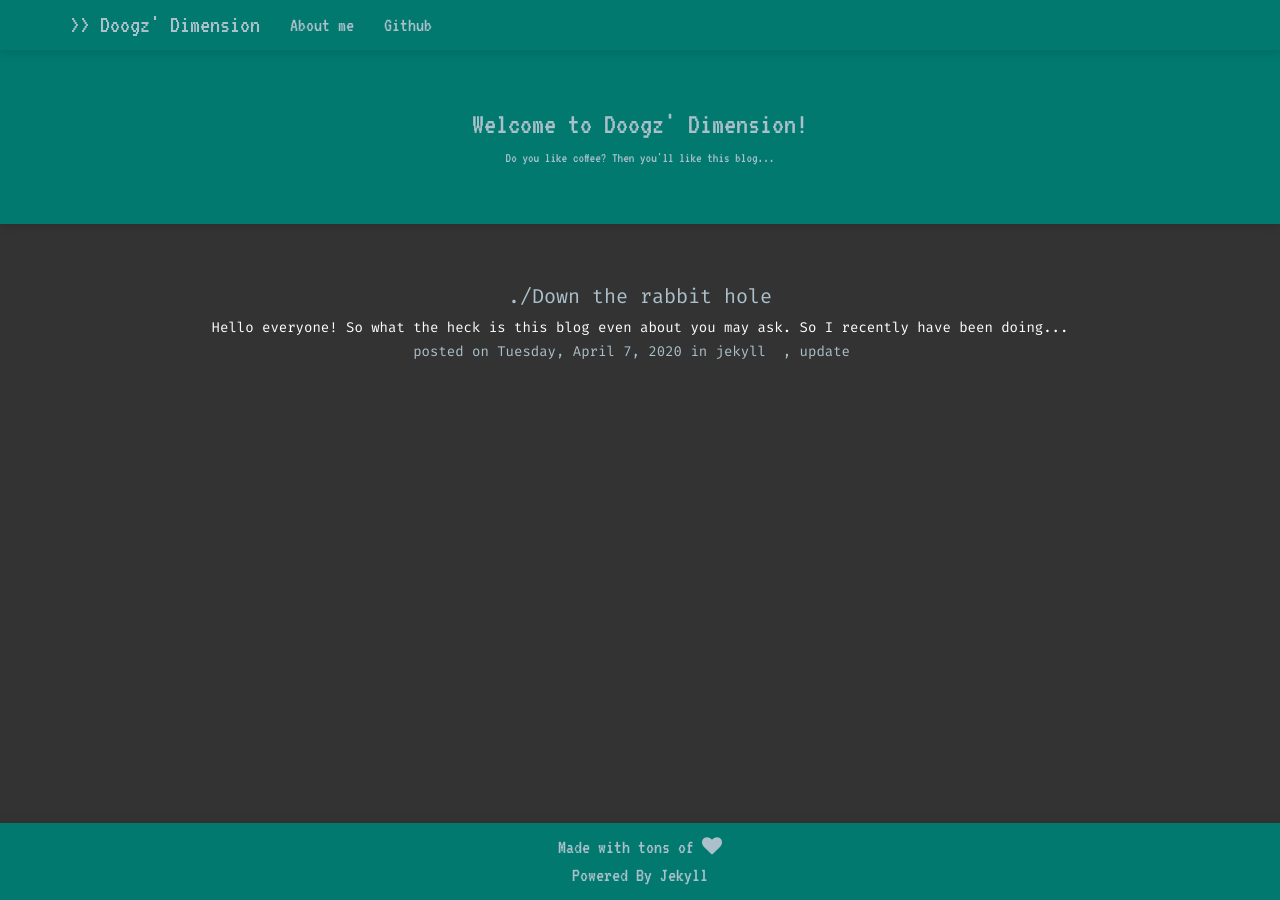
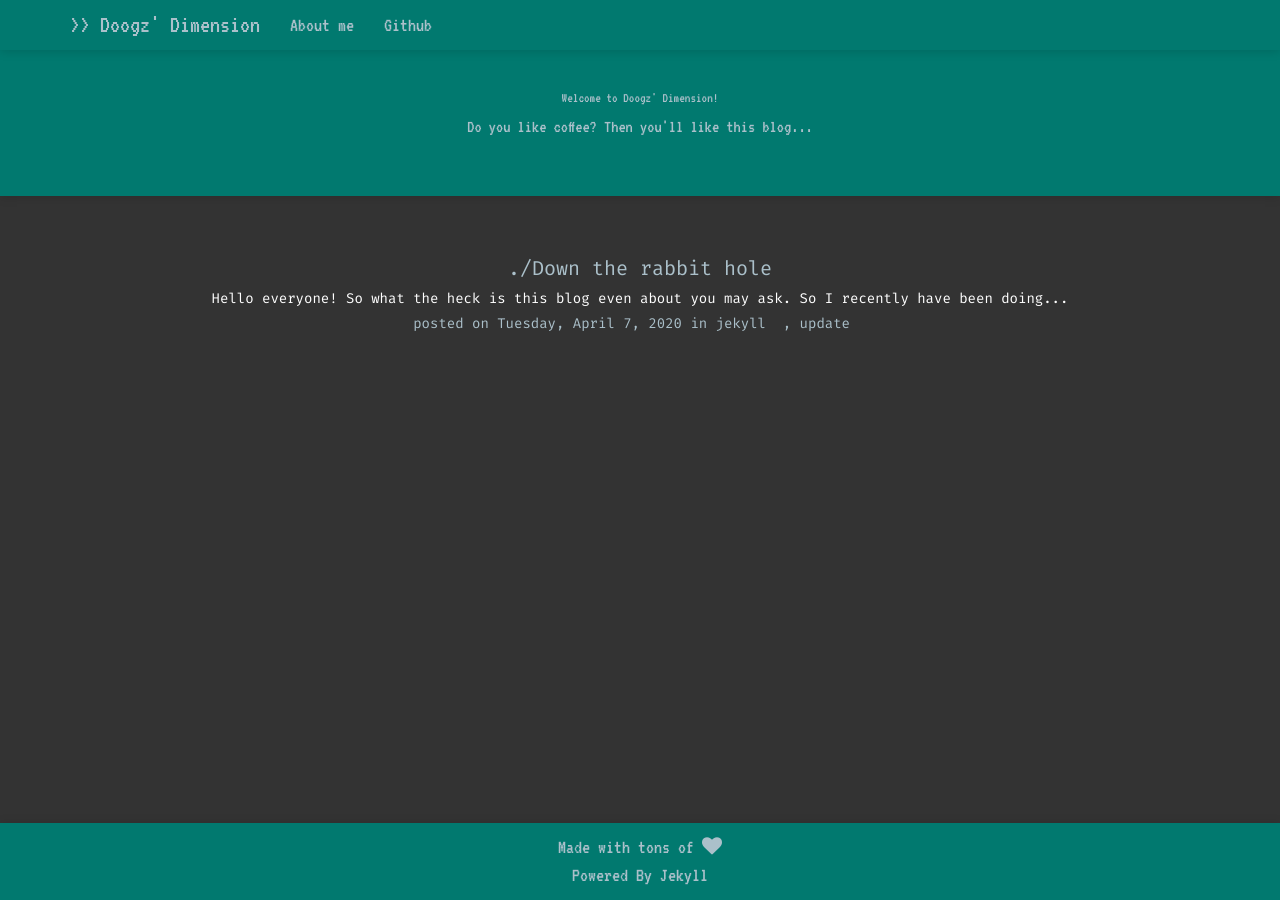
Before and after one commit to wdoogz/wdoogz.github.io, a Jekyll site: the page built from index.html, in a window 1280 px wide. Built offline with Jekyll 4.4.1, drawn with Linux system fonts in a browser that asks for light colours; nearby versions of some CDN libraries; some web fonts are replaced.

```diff
--- a/_config.yml
+++ b/_config.yml
@@ -11,7 +11,7 @@ email: wdugan7@gmail.com
 
 github_comments_repository: wdoogz/blog_comments
 #write html inside the double quotes to display in jumbotron
-description: "<br /><br /><center><h2>Welcome to Doogz' Dimension!</h2><h5>Do you like coffee? Then you'll like this blog...</h5></center>"
+description: "<br /><br /><center>Welcome to Doogz' Dimension!<h4>Do you like coffee? Then you'll like this blog...</h4></center>"
 
 
 
```
